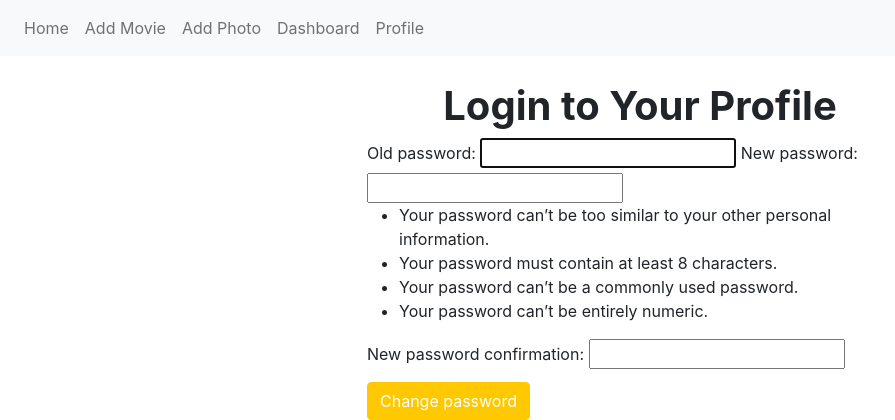
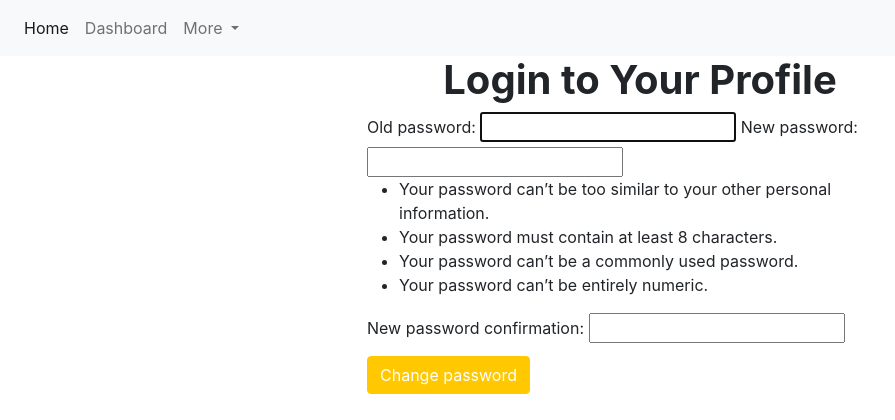
Before and after one commit to bonev123/movies-app-django, a Django app: page /accounts/edit-password/ in a window 1280 px wide. Shown: the top 420 px of the page, without its empty margins (0-895 px from the left). Run offline with Django 4.2, Linux system fonts and the light colour scheme; the visitor is signed in with stand-in values (Sample User, id 1); some libraries are stand-ins or nearby versions.

Commit message:
changed nav bar

```diff
--- a/movieExamDef/main/views/moviePhotos.py
+++ b/movieExamDef/main/views/moviePhotos.py
@@ -38,7 +38,7 @@ class CreateMoviePhotoView(auth_mixin.LoginRequiredMixin, views.CreateView):
 
 class EditMoviePhotoView(views.UpdateView):
     model = MoviePhoto
-    template_name = 'main/photo_edit.html'
+    template_name = 'main/photo_edit-test.html'
     fields = ('description',)
 
     def get_success_url(self):
--- a/templates/base/base.html
+++ b/templates/base/base.html
@@ -2,17 +2,13 @@
 <!doctype html>
 <html lang="en">
   <head>
-    <!-- Required meta tags -->
     <meta charset="utf-8">
     <meta name="viewport" content="width=device-width, initial-scale=1.0">
-    <!-- Bootstrap CSS -->
+
     <link rel="stylesheet" href="https://cdn.jsdelivr.net/npm/bootstrap@4.1.3/dist/css/bootstrap.min.css" integrity="sha384-MCw98/SFnGE8fJT3GXwEOngsV7Zt27NXFoaoApmYm81iuXoPkFOJwJ8ERdknLPMO" crossorigin="anonymous">
     <link rel="stylesheet" href="{% static 'css/styles.css' %}">
 
-
       <script src="{% static 'js/scripts.js' %}"></script>
-
-
     <title>
     {% block title %}
     {{ page_title|default:"Movie World" }}
@@ -21,31 +17,33 @@
 
   </head>
   <body>
-  <nav class="navbar navbar-expand-lg navbar-light bg-light" style="margin-bottom:2%">
-    <button class="navbar-toggler" type="button" data-toggle="collapse" data-target="#navbarNavDropdown"
-            aria-controls="navbarNavDropdown" aria-expanded="false" aria-label="Toggle navigation">
+  <nav class="navbar navbar-expand-lg navbar-light bg-light">
+
+  <button class="navbar-toggler" type="button" data-toggle="collapse" data-target="#navbarSupportedContent" aria-controls="navbarSupportedContent" aria-expanded="false" aria-label="Toggle navigation">
     <span class="navbar-toggler-icon"></span>
   </button>
 
-    <div class="collapse navbar-collapse" id="navbarNavDropdown">
-        <ul class="navbar-nav">
+  <div class="collapse navbar-collapse" id="navbarSupportedContent">
+    <ul class="navbar-nav mr-auto">
         {% if request.user.is_authenticated %}
-                <li class="nav-item">
-                    <a class="nav-link" href="{% url 'index' %}">Home</a>
-                </li>
-
-                <li class="nav-item">
-                    <a class="nav-link" href="{% url 'create movie' %}">Add Movie</a>
-                </li>
-                <li class="nav-item">
-                    <a class="nav-link" href="{% url 'create movie photo' %}">Add Photo</a>
+          <li class="nav-item active">
+            <a class="nav-link" href="{% url 'index' %}">Home <span class="sr-only">(current)</span></a>
           </li>
           <li class="nav-item">
             <a class="nav-link" href="{% url 'dashboard' %}">Dashboard</a>
           </li>
-                <li class="nav-item">
-                    <a class="nav-link" href="{% url 'profile details' request.user.id %}">Profile</a>
+          <li class="nav-item dropdown">
+            <a class="nav-link dropdown-toggle" href="#" id="navbarDropdown" role="button" data-toggle="dropdown" aria-haspopup="true" aria-expanded="false">
+              More
+            </a>
+            <div class="dropdown-menu" aria-labelledby="navbarDropdown">
+              <a class="dropdown-item" href="{% url 'create movie' %}">Add Movie</a>
+              <a class="dropdown-item" href="{% url 'create movie photo' %}">Add Photo</a>
+              <div class="dropdown-divider"></div>
+              <a class="dropdown-item" href="{% url 'profile details' request.user.id %}">Profile</a>
+            </div>
           </li>
+
         {% endif %}
     </ul>
   </div>
@@ -61,7 +59,6 @@
 {% endblock %}
 
 
-    <!-- jQuery first, then Popper.js, then Bootstrap JS -->
     <script src="https://code.jquery.com/jquery-3.3.1.slim.min.js" integrity="sha384-q8i/X+965DzO0rT7abK41JStQIAqVgRVzpbzo5smXKp4YfRvH+8abtTE1Pi6jizo" crossorigin="anonymous"></script>
     <script src="https://cdn.jsdelivr.net/npm/popper.js@1.14.3/dist/umd/popper.min.js" integrity="sha384-ZMP7rVo3mIykV+2+9J3UJ46jBk0WLaUAdn689aCwoqbBJiSnjAK/l8WvCWPIPm49" crossorigin="anonymous"></script>
     <script src="https://cdn.jsdelivr.net/npm/bootstrap@4.1.3/dist/js/bootstrap.min.js" integrity="sha384-ChfqqxuZUCnJSK3+MXmPNIyE6ZbWh2IMqE241rYiqJxyMiZ6OW/JmZQ5stwEULTy" crossorigin="anonymous"></script>
```
Also changed, not shown: templates/main/photo_edit-test.html (renamed from templates/main/photo_edit.html, +8 -6 lines). Lines whose indentation alone changed are shown as unchanged.
